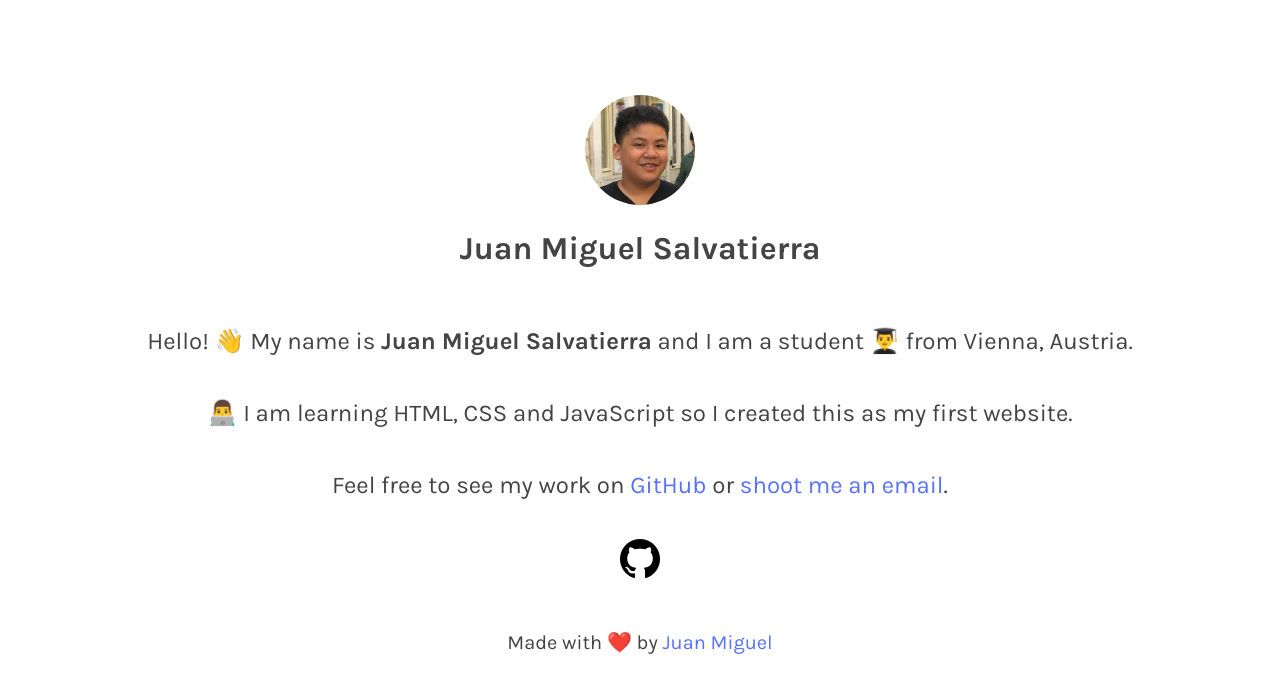
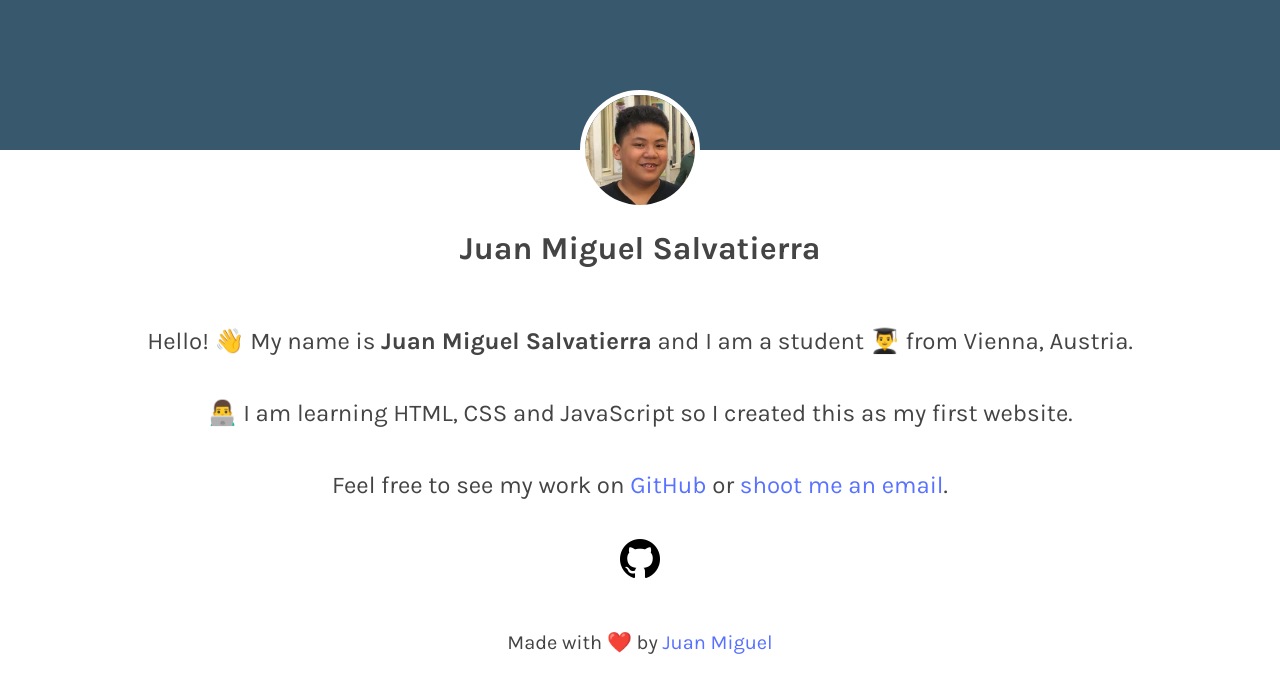
Before and after one commit to juanmiguelsalvatierra/website, a plain HTML site: page index.html in a window 1280 px wide. Drawn offline with Linux system fonts and the light colour scheme.

Commit message:
Fit background color

```diff
--- a/style.css
+++ b/style.css
@@ -21,7 +21,7 @@ img {
 
 .header {
   height: 150px;
-  background-color: ##38596d;
+  background-color: #38596d;
   padding: 10px;
   margin-bottom: 80px;
 }
```
